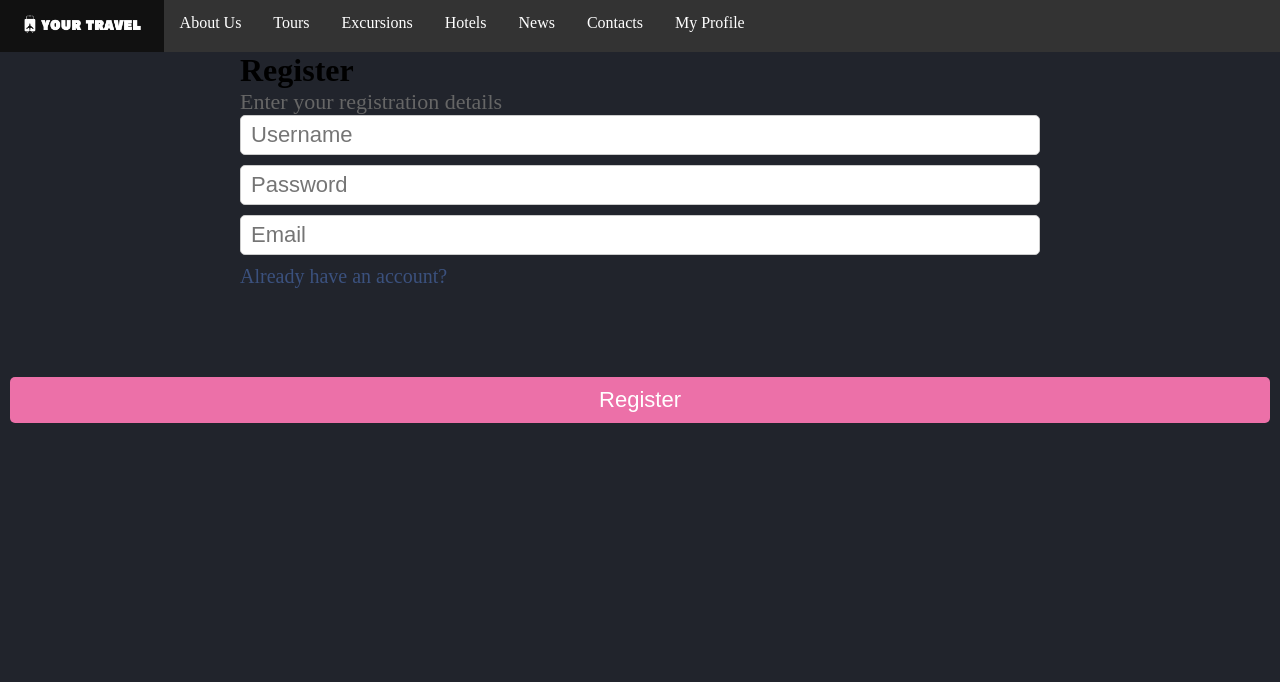
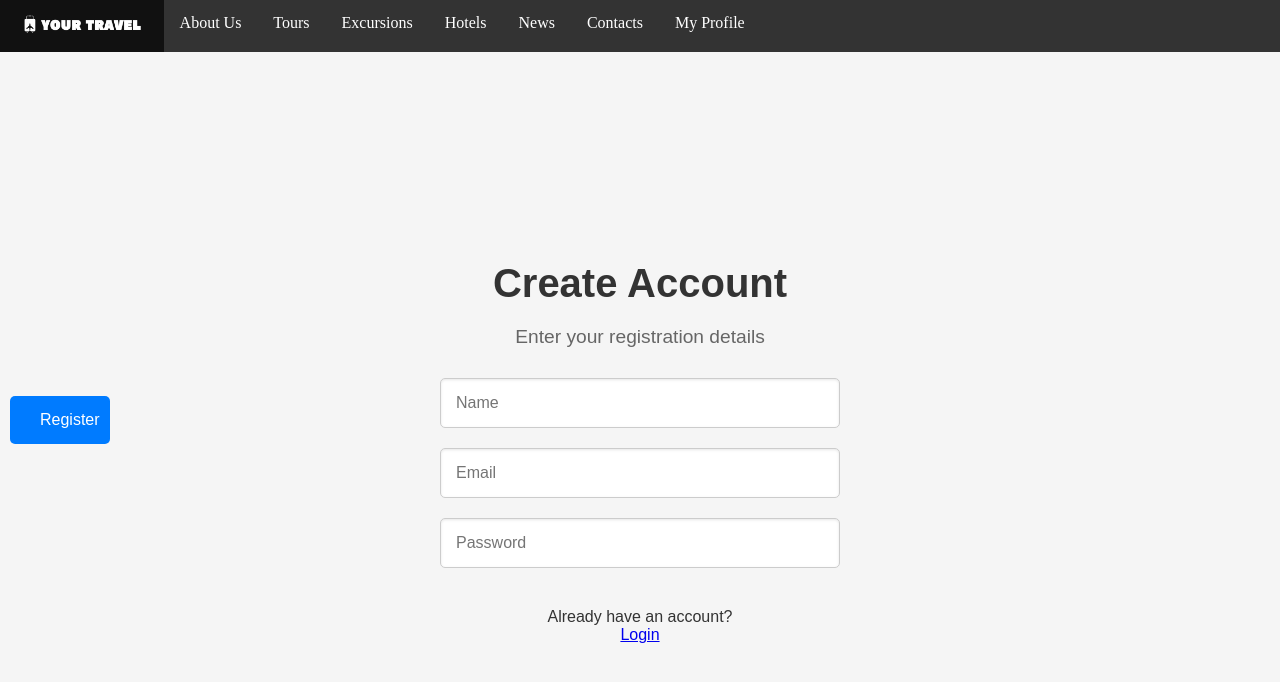
Before and after one commit to marianamrn/travel-agency, a Vue app: page /register in a window 1280 px wide. Shown: the top 682 px of the page. Built offline with nearby package versions, Linux system fonts and the light colour scheme.

Commit message:
Added functionality for registering a new user in the system

```diff
--- a/src/components/Login.vue
+++ b/src/components/Login.vue
@@ -10,7 +10,8 @@
     </form>
     <div class="new_acc">
       <p class="quest">Don't have an account yet?</p>
-    </div>
+    <router-link to="/register">Register</router-link>
+</div>
   </div>
 </template>
 
--- a/src/components/Register.vue
+++ b/src/components/Register.vue
@@ -1,16 +1,18 @@
 <template>
   <div class="register">
-      <h1>Register</h1>
+    <h1>Create Account</h1>
     <p class="start">Enter your registration details</p>
-      <input type="text" v-model="userName" placeholder="Username">
-      <input type="password" v-model="userPass" placeholder="Password">
-      <input type="email" v-model="userEmail" placeholder="Email">
+    <form @submit.prevent="register">
+      <input type="text" v-model="userName" placeholder="Name" />
+      <input type="email" v-model="userEmail" placeholder="Email" />
+      <input type="password" v-model="userPass" placeholder="Password" />
+      <p class="error">{{ error }}</p>
+      <button class="reg_but">Register</button>
+    </form>
     <div class="existing_acc">
       <p class="quest">Already have an account?</p>
-        <router-link to="/login"><button class="login_but">Click here</button></router-link>
+      <router-link to="/login">Login</router-link>
     </div>
-      <p class="error">{{ error }}</p>
-      <button class="reg_but" @click="registerUser">Register</button>
   </div>
 </template>
 
@@ -21,111 +23,139 @@
   data() {
     return {
       userName: '',
+      userEmail: '',
       userPass: '',
-        userEmail: '',
-        error: ''
+      error: '',
     };
   },
   methods: {
-      registerUser() {
+    register() {
       const userData = {
         name: this.userName,
+        email: this.userEmail,
         password: this.userPass,
-          email: this.userEmail
       };
 
       const url = 'http://localhost/api/registerUser.php';
 
-        axios.post(url, userData, {
+      axios
+        .post(url, userData, {
           headers: {
-            'Content-Type': 'application/json'
-          }
+            'Content-Type': 'application/json',
+          },
         })
-          .then(response => {
-            if (response.data.message === "User registered successfully") {
+        .then((response) => {
+          if (response.data.message === 'User registered successfully') {
             this.$router.push('/login');
           } else {
             this.error = response.data.message;
           }
         })
-          .catch(error => {
+        .catch((error) => {
           this.error = 'Error connecting to the server.';
           console.error('Error:', error);
         });
-      }
-    }
+    },
+  },
 };
 </script>
 
 <style scoped>
-  input[type="text"],
-  input[type="password"],
-  input[type="email"] {
+.register {
+  display: flex;
+  flex-direction: column;
+  align-items: center;
+  justify-content: center;
+  min-height: 100vh;
+  background-color: #f5f5f5;
+  font-family: Arial, sans-serif;
+  padding: 20px;
+}
+
+.register h1 {
+  font-size: 2.5rem;
+  color: #333;
+  margin-bottom: 20px;
+  text-align: center;
+}
+
+.register p.start {
+  font-size: 1.2rem;
+  color: #666;
+  margin-bottom: 20px;
+  text-align: center;
+}
+
+.register form {
+  display: flex;
+  flex-direction: column;
+  align-items: center;
   width: 100%;
-    height: 40px;
-    padding: 10px;
-    margin-bottom: 10px;
+  max-width: 400px;
+}
+
+.register input[type="text"],
+.register input[type="email"],
+.register input[type="password"] {
+  width: 100%;
+  padding: 15px;
+  margin: 10px 0;
   border: 1px solid #ccc;
   border-radius: 5px;
-    font-size: 22px;
+  font-size: 1rem;
+  box-shadow: inset 0 1px 3px rgba(0, 0, 0, 0.1);
 }
 
-  .register {
-    width: 800px;
-    margin: 0 auto;
+.register input[type="text"]:focus,
+.register input[type="email"]:focus,
+.register input[type="password"]:focus {
+  border-color: #007bff;
+  outline: none;
+  box-shadow: 0 0 0 4px rgba(0, 123, 255, 0.1);
 }
 
-  .start {
-    color: #666;
-    font-size: 22px;
+.register .existing_acc {
+  margin-top: 20px;
+  font-size: 1rem;
+  color: #333;
+  text-align: center;
 }
 
-  .error {
-    color: red;
-    margin-top: 5px;
-    font-size: 22px;
+.register .quest {
+  margin: 0;
 }
 
-  .reg_but {
-    padding: 10px 20px;
-    background-color: #ec70a8;
-    color: #fff;
-    border-radius: 5px;
-    border-style: none;
-    cursor: pointer;
-    transition: background-color 0.5s;
-    font-size: 22px;
+.register .error {
+  color: #ff0000;
+  margin-top: 10px;
+  font-size: 1rem;
+  text-align: center;
 }
 
-  .reg_but:hover {
-    background-color: #cb4d86;
+.register button.reg_but {
+  box-align: center;
+  width: 100px;
+  padding: 15px 30px;
+  margin-top: 20px;
+  background-color: #007bff;
+  color: white;
+  border: none;
+  border-radius: 5px;
+  font-size: 1rem;
+  cursor: pointer;
+  transition: background-color 0.3s;
 }
 
-  .existing_acc {
-    display: flex;
-    justify-content: space-between;
+.register button.reg_but:hover {
+  background-color: #0056b3;
 }
 
-  .quest {
-    color: rgb(59, 81, 126);
-    font-size: 20px;
+.register button.reg_but:active {
+  background-color: #004085;
 }
 
-  .login_but {
-    border-style: none;
-    background: none;
-    color: rgb(59, 81, 126);
-    font-size: 20px;
-    font-style: italic;
-    text-decoration: underline;
-    border-radius: 15px;
-    transition: background-color 0.5s;
-    height: 40px;
-    margin-top: 10px;
-  }
-
-  .login_but:hover {
-    color: #fff;
-    background: rgb(64, 91, 147);
+.register button.reg_but:focus {
+  outline: none;
+  box-shadow: 0 0 0 4px rgba(0, 123, 255, 0.5);
 }
 </style>
```
Lines whose indentation alone changed are shown as unchanged.
